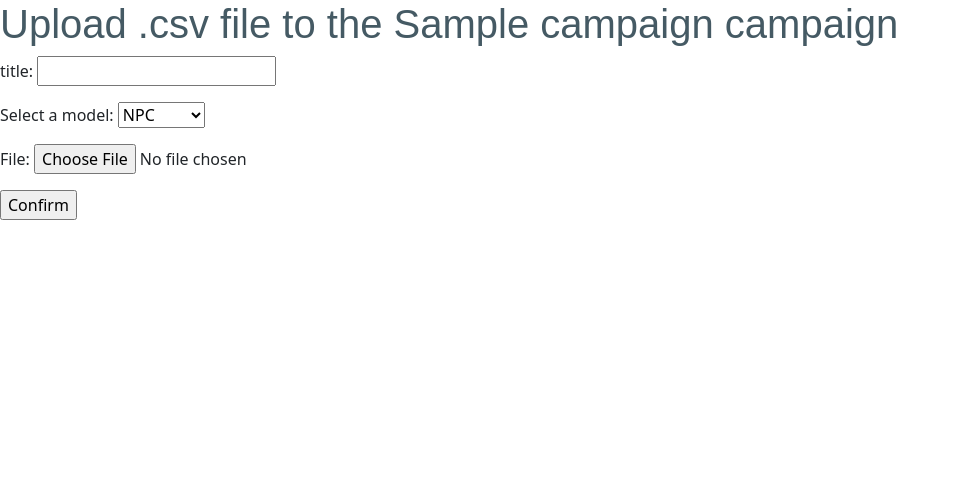
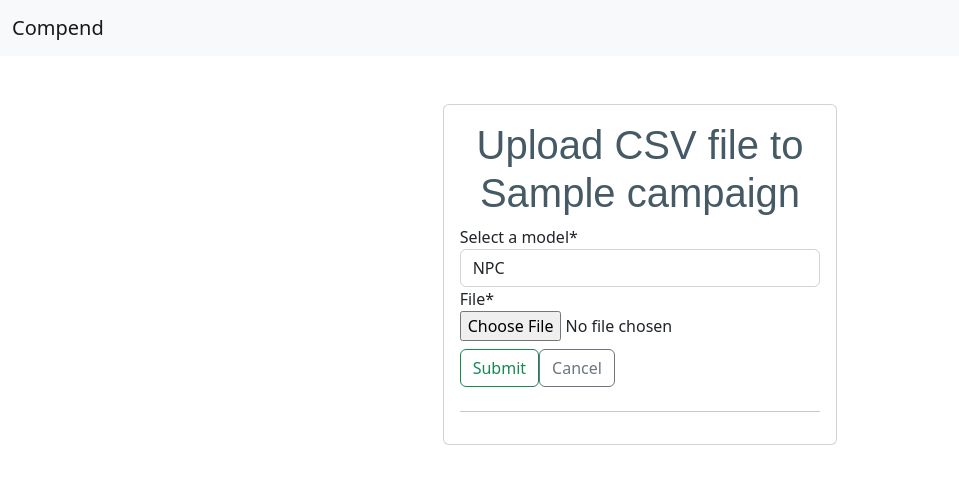
Before and after one commit to sammark1/Compend, a Django app: page /upload/1 in a window 1280 px wide. Shown: the top 492 px of the page, without its empty margins (0-959 px from the left). Run offline with Django 4.2, Linux system fonts and the light colour scheme; tables that the repository leaves empty hold one stand-in row (values such as "Sample post"); some libraries are stand-ins or nearby versions.

Commit message:
added upload form styling

```diff
--- a/main_app/forms.py
+++ b/main_app/forms.py
@@ -9,7 +9,6 @@ MODEL_CHOICES = (
 )
 
 class Upload_File_Form(forms.Form):
-    title = forms.CharField(label="title", max_length=50)
     data_type = forms.CharField(label="Select a model", max_length=32, widget=forms.Select(choices=MODEL_CHOICES))
     file = forms.FileField()
 
--- a/main_app/templates/upload.html
+++ b/main_app/templates/upload.html
@@ -1,12 +1,25 @@
 {% extends 'base.html' %}
 
+{% load crispy_forms_tags %}
+
+{% block header %}
+    {% include 'header.html' with campaign=campaign%}
+{% endblock %}
+
 {% block body %}
-<h1>Upload .csv file to the {{campaign.name}} campaign </h1>
-<form method="POST" enctype="multipart/form-data">
-  {% csrf_token %}
-  {{ form.as_p }}
-  <div>
-    <input type="submit" value="Confirm" />
+<div class="col-md-4 mx-auto p-3 py-md-5">
+  <div class="card p-3">
+    <h1 class="text-center">Upload CSV file to {{campaign.name}}</h1>
+    <form action="" method="post">
+    {% csrf_token %}
+    {{form|crispy}}
+    <div class="d-flex justify-content-left my-2">
+      <input class="btn btn-outline-success" type="submit" value="Submit" />
+      <a href="{% url 'Campaign_Show' campaign.pk%}" class="btn btn-outline-secondary" type="button">Cancel</a>
+    </div>
+    </form>
+    <hr/>
+
   </div>
-</form>
+</div>
 {% endblock %}
```
